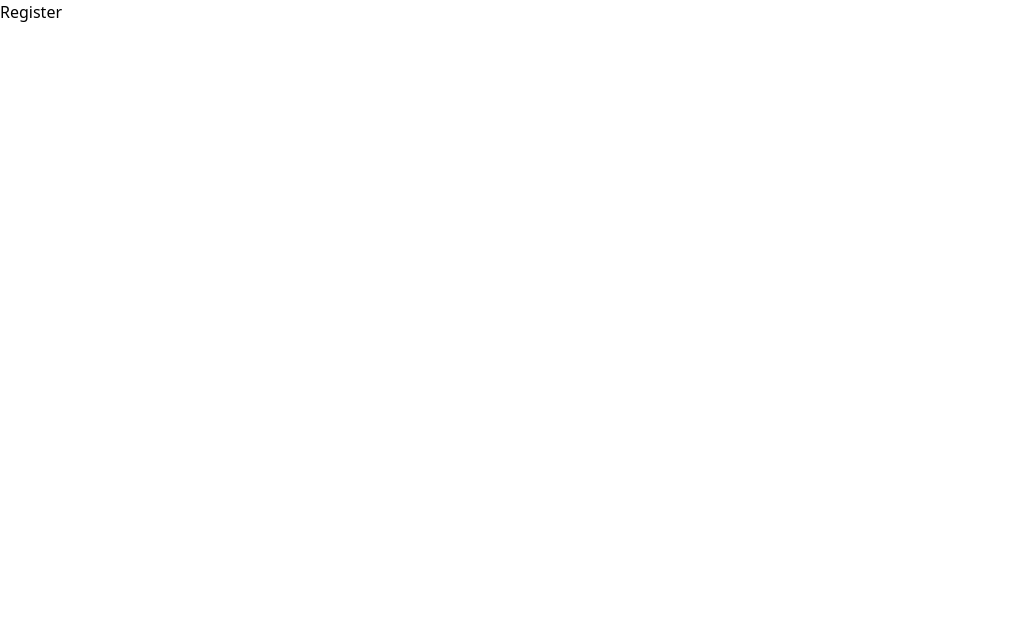
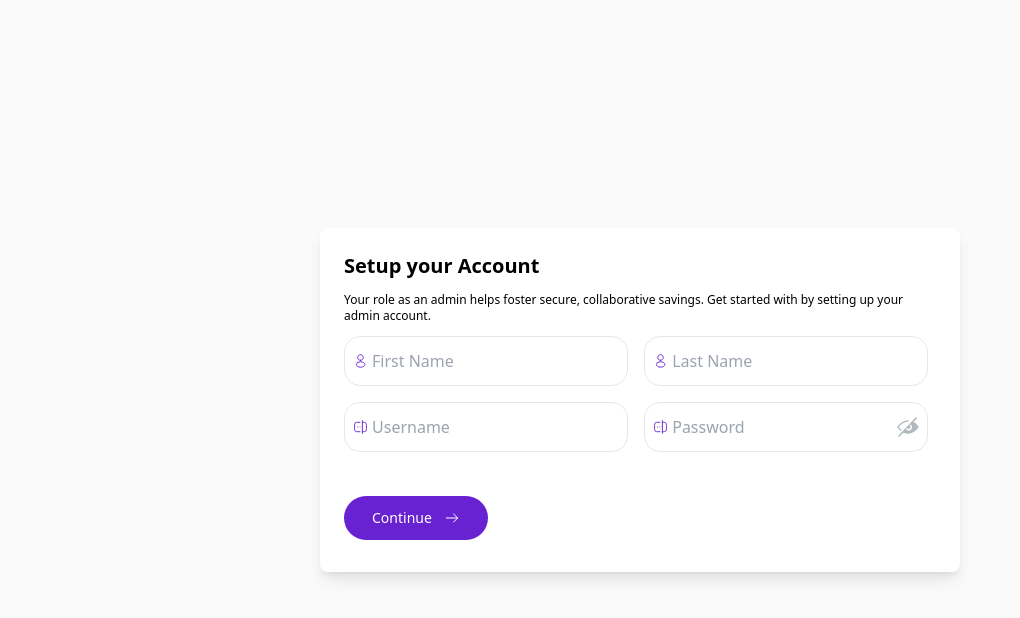
Before and after one commit to Banicoop/admin, a React (Create React App) app: page /register in a window 1280 px wide. Shown: the top 618 px of the page, without its empty margins (0-1020 px from the left). Built offline with nearby package versions, Linux system fonts and the light colour scheme.

Commit message:
admin onboarding page

```diff
--- a/src/components/buttons/Btn.tsx
+++ b/src/components/buttons/Btn.tsx
@@ -1,4 +1,4 @@
-import React, { FC } from 'react'
+import React, { FC, useState } from 'react'
 
 type IBtn = {
   activeItem: any;
--- a/src/components/inputs/Input.tsx
+++ b/src/components/inputs/Input.tsx
@@ -23,8 +23,8 @@ export const AuthInput:FC<IInput> = ({type, placeholder, img, onChange}) => {
   const [showPasword, setShowPasswword] = useState(false);
 
   return(
-    <div className="flex rounded-2xl border-[1px] px-2 py-3 w-full gap-1 items-center">
-      <img src={img} alt="" className="" />
+    <div className="flex rounded-2xl border-[1px] px-2 py-3  w-[342px] max-w-full md:max-w-[48%] gap-1 items-center">
+      <img src={img} alt="" className="h-4 w-4" />
       <input type={showPasword ? 'text': type} className="outline-none w-full" placeholder={placeholder} onChange={onChange} required/>
       { type === 'password' &&
         <img src={!showPasword ? '/visibilityoff.svg' : "/visiblity.png"} alt="" className="cursor-pointer" onClick={() => setShowPasswword(!showPasword)}/>
--- a/src/pages/admins/Register.tsx
+++ b/src/pages/admins/Register.tsx
@@ -1,8 +1,31 @@
 import React from 'react'
+import { AuthInput } from '../../components/inputs/Input';
+import { AuthBtn } from '../../components/buttons/ExportBtn';
 
 const Register = () => {
+
+  const handleSubmit = async () => {
+
+  }
+
   return (
-    <div className=''>Register</div>
+    <main className='bg-bgR flex h-[100vh] w-full justify-center items-center'>
+      <form className="flex flex-col bg-white rounded-lg shadow-lg p-2 md:p-6 w-3/4 md:w-1/2 gap-3">
+        <h2 className='text-[#000000] text-xl font-semibold'>Setup your Account</h2>
+        <p className='text-xs '>Your role as an admin helps foster secure, collaborative savings. Get started with by setting up your admin account.</p>
+
+        <div className="flex flex-col md:flex-row flex-wrap gap-4">
+          <AuthInput type='text' placeholder='First Name' img='/auth/username.svg' onChange={() => {}}/>
+          <AuthInput type='text' placeholder='Last Name' img='/auth/username.svg' onChange={() => {}}/>
+          <AuthInput type='text' placeholder='Username'  img='/auth/password.svg'onChange={() => {}}/>
+          <AuthInput type='password' placeholder='Password' img='/auth/password.svg' onChange={() => {}}/>
+        </div>
+
+        <div className="flex items-center justify-between mt-8 mb-2">
+          <AuthBtn  text='Continue' onClick={handleSubmit}/>
+        </div>
+      </form>
+    </main>
   )
 }
 
--- a/src/pages/auth/Verification.tsx
+++ b/src/pages/auth/Verification.tsx
@@ -44,8 +44,12 @@ const Verification = () => {
 
         <p className='text-lg text-[#000] text-center'>Check your email inbox for a 4-digit OTP. Enter it below</p>
 
-        <div className="">
+        <div className="flex flex-col gap-1">
             <OtpInput onChange={handleOtpChange}/>
+            <div className="flex justify-between items-center">
+                <span className='text-red-400'>Incorrect OTP</span>
+                <span className="text-lg text-[#6922D1] font-semibold" onClick={verifyOtp}>Resend OTP</span>
+            </div>
         </div>
 
         <div className="flex justify-between w-full">
--- a/src/redux/slice/cellSlice.ts
+++ b/src/redux/slice/cellSlice.ts
@@ -66,7 +66,7 @@ export const deleteCell = createAsyncThunk(
 
             const err = error?.response?.data?.message;
             toast.error(`${err}`, {...toastOptions})
-            return rejectWithValue(error.response?.data || 'Failed to delete cell');
+            return rejectWithValue('Failed to delete cell');
         }
     }
 )
@@ -132,9 +132,8 @@ const cellSlice = createSlice({
             delete state.entities[cellId];
             toast.success('Cell have been deleted successfully', { ...toastOptions });
         })
-        .addCase(deleteCell.rejected, (state) => {
+        .addCase(deleteCell.rejected, (state, action) => {
             state.status = 'failed';
-            // toast.error('Unable to delete cell, please try again', { ...toastOptions });
         });
     }
 })
```
Also changed, not shown: public/auth/password.svg (added), public/auth/username.svg (added).
